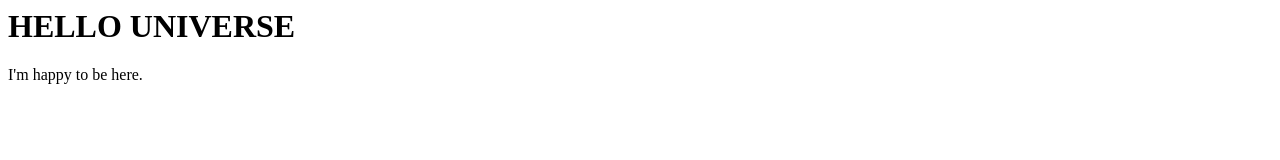
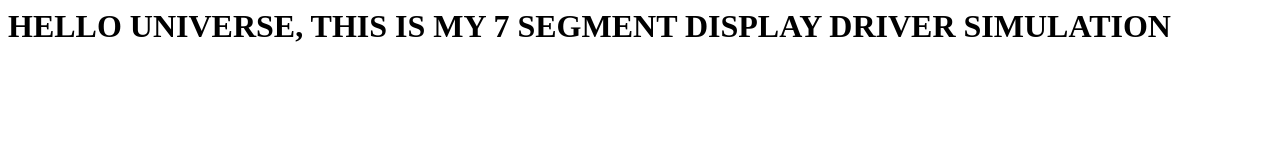
Before and after one commit to alxdsp/AlexandraD-inf1339-week01, a plain HTML site: page index.html in a window 1280 px wide. Drawn offline with Linux system fonts and the light colour scheme.

Commit message:
Add files via upload
Changed message to: HELLO UNIVERSE, THIS IS MY 7 SEGMENT DISPLAY DRIVER SIMULATION.

```diff
--- a/index.html
+++ b/index.html
@@ -3,7 +3,7 @@
 <title>Hello Universe</title>
 </head>
 <body>
-<h1>HELLO UNIVERSE</h1>
-I'm happy to be here.
+<h1>HELLO UNIVERSE, THIS IS MY 7 SEGMENT DISPLAY DRIVER SIMULATION</h1>
+
 </body>
 </html>
```
